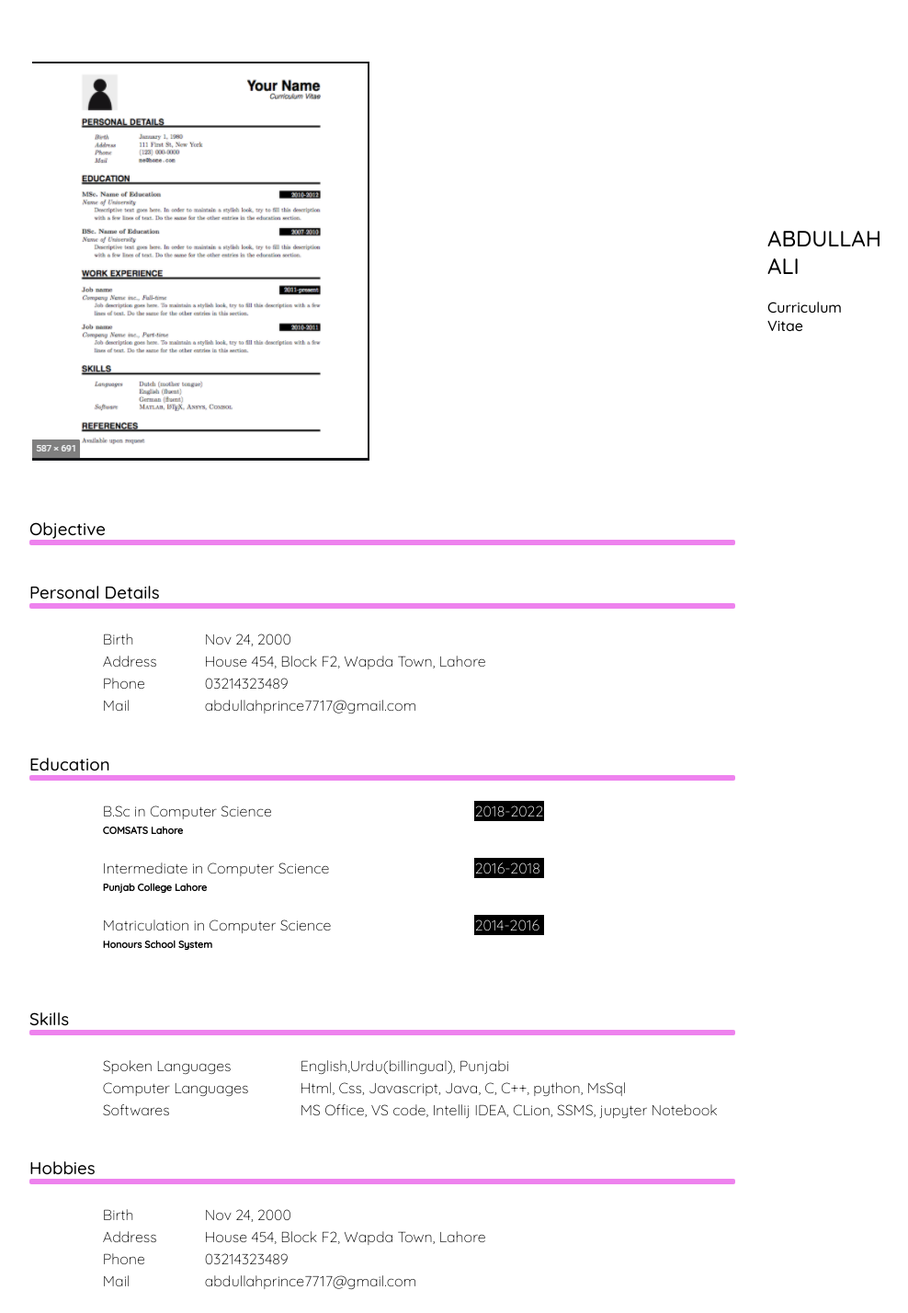
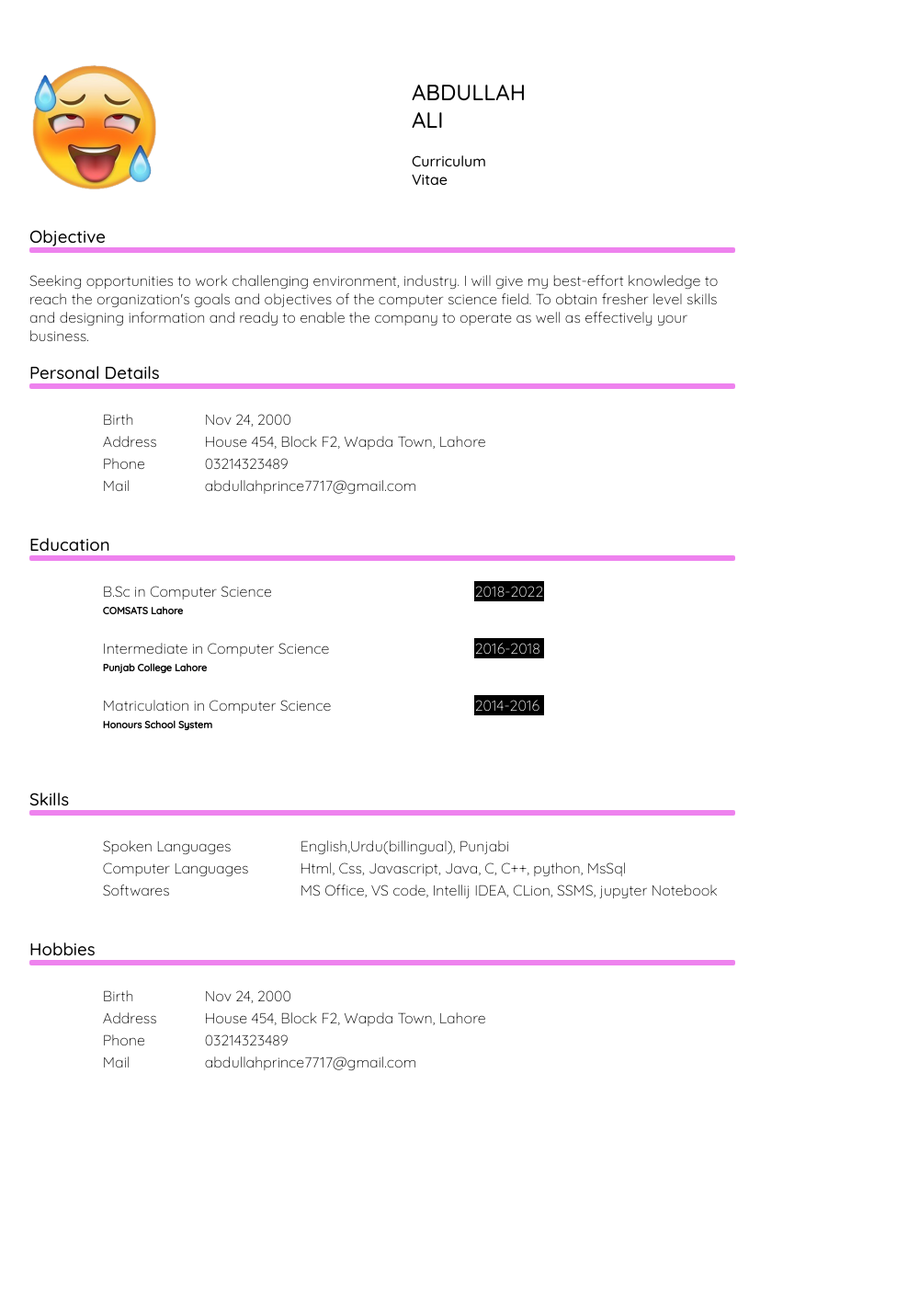
Before and after one commit to abdullahprince7717/MERN-first-assignment, a PHP site: page / in a window 1280 px wide. Shown: the top 1428 px of the page at 92% size, without its empty margins (224-1212 px from the left). After the commit the page ends 1165 px from the top, so only its background shows below. Run offline with PHP 8.4, Linux system fonts and the light colour scheme.

Commit message:
pic and css altered

```diff
--- a/assignment1-CV.css
+++ b/assignment1-CV.css
@@ -40,7 +40,8 @@ h3{
 
 #td2{
 
-    padding-left: 80%;
+    padding-left: 90%;
+
 }
 
 #personaltable, #educationtable, #skillstable, #hobbiestable{
--- a/assignment1-CV.html
+++ b/assignment1-CV.html
@@ -16,12 +16,12 @@
         <tr>
 
             <td id="tdimg" rowspan="2" >
-                <img src="CV example.PNG" alt="CV image" height="45%" >
+                <img src="aheago.png" alt="CV image" width="135px" >
 
             </td>
 
 
-            <td id="td2" colspan="2">
+            <td id="td2" colspan="2" >
 
                  <h2> ABDULLAH ALI </h2> <br> <h4> Curriculum Vitae </h4>
 
@@ -34,6 +34,9 @@
     <h3>Objective</h3>
     <hr>
     <br>
+    Seeking opportunities to work challenging environment, industry.
+        I will give my best-effort knowledge to reach the organization's goals and objectives of the computer science field.
+        To obtain fresher level skills and designing information and ready to enable the company to operate as well as effectively your business.
 
     <h3>Personal Details</h3>
     <hr>
```
Also changed, not shown: aheago.png (added).
